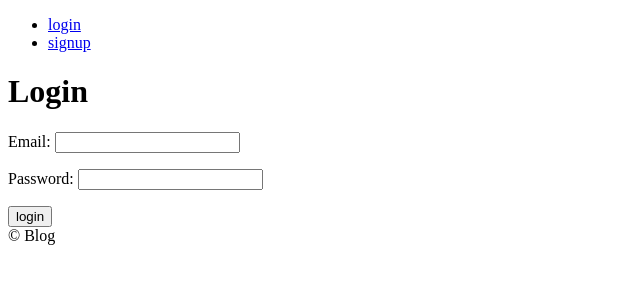
After one commit to davis67/blog, a Django app: page /users/login in a window 1280 px wide. The commit adds this page. Shown: the top 300 px of the page, without its empty margins (0-640 px from the left). Run offline with Django 3.2, Linux system fonts and the light colour scheme.

Commit message:
user can login and logout

```diff
--- a/config/settings.py
+++ b/config/settings.py
@@ -82,7 +82,7 @@ WSGI_APPLICATION = 'config.wsgi.application'
 DATABASES = {
     'default': {
         'ENGINE': 'django.db.backends.sqlite3',
-        'NAME': BASE_DIR / 'db.sqlite3',
+        "NAME": os.path.join(BASE_DIR, "db.sqlite3"),
     }
 }
 
--- a/templates/partials/header.html
+++ b/templates/partials/header.html
@@ -2,11 +2,11 @@
 <ul>
     {% if user.is_authenticated %}
     <li>
-        <a href="">logout</a>
+        <a href="{% url "users:logout" %}">logout</a>
     </li>
     {% else %}
     <li>
-        <a href="">login</a>
+        <a href="{% url "users:login" %}">login</a>
     </li>
     <li>
         <a href="{% url "users:signup" %}">signup</a>
--- /dev/null
+++ b/templates/users/login.html
@@ -0,0 +1,18 @@
+{% extends 'base.html' %}
+
+{% block page_name %}
+login
+{% endblock page_name %}
+
+{% block content %}
+<div>
+    <h1>Login</h1>
+
+    <form method="POST" action="{% url "users:login" %}">
+        {% csrf_token%}
+        {{form.as_p}}
+        <button>login</button>
+    </form>
+</div>
+
+{% endblock content %}
--- a/users/forms.py
+++ b/users/forms.py
@@ -29,3 +29,23 @@ class SignUpForm(forms.ModelForm):
         user.username = username
         user.set_password(password)
         user.save()
+
+
+class LoginForm(forms.Form):
+    email = forms.EmailField()
+    password = forms.CharField(widget=forms.PasswordInput)
+
+    def clean(self):
+        email = self.cleaned_data.get("email")
+        password = self.cleaned_data.get("password")
+
+        try:
+            user = models.User.objects.get(email=email)
+            if user.check_password(password):
+                return self.cleaned_data
+            else:
+                self.add_error("password", forms.ValidationError(
+                    "Invalid email/password credentials"))
+        except models.User.DoesNotExist:
+            self.add_error("email", forms.ValidationError(
+                "Invalid email/password credentials"))
--- a/users/urls.py
+++ b/users/urls.py
@@ -4,5 +4,7 @@ from . import views
 app_name = "users"
 
 urlpatterns = [
-    path("signup", views.SignUpView.as_view(), name="signup")
+    path("signup", views.SignUpView.as_view(), name="signup"),
+    path("login", views.LoginView.as_view(), name="login"),
+    path("logout", views.log_out, name="logout"),
 ]
--- a/users/views.py
+++ b/users/views.py
@@ -1,5 +1,5 @@
 from django.shortcuts import render, reverse, redirect
-from django.contrib.auth import authenticate, login
+from django.contrib.auth import authenticate, login, logout
 from django.views import View
 from . import forms, models
 
@@ -20,9 +20,33 @@ class SignUpView(View):
             user = authenticate(
                 request=request, username=username, password=password)
 
-            print(user)
-
             if user is not None:
                 login(request, user)
                 return redirect(reverse('core:home'))
             return render(request, "users/signup.html", {"form": form})
+
+
+class LoginView(View):
+    def get(self, request):
+        form = forms.LoginForm()
+        return render(request, "users/login.html", {"form": form})
+
+    def post(self, request):
+        form = forms.LoginForm(request.POST)
+        if form.is_valid():
+            email = form.cleaned_data.get("email")
+            password = form.cleaned_data.get("password")
+            loggedInUser = models.User.objects.get(email=email)
+            user = authenticate(
+                request=request, username=loggedInUser.username, password=password
+            )
+            if user is not None:
+                login(request, user)
+                return redirect(reverse("core:home"))
+
+        return render(request, "users/login.html", {"form": form})
+
+
+def log_out(request):
+    logout(request)
+    return redirect(reverse("users:login"))
```
Also changed, not shown: db.sqlite3, users/migrations/0001_initial.py.
